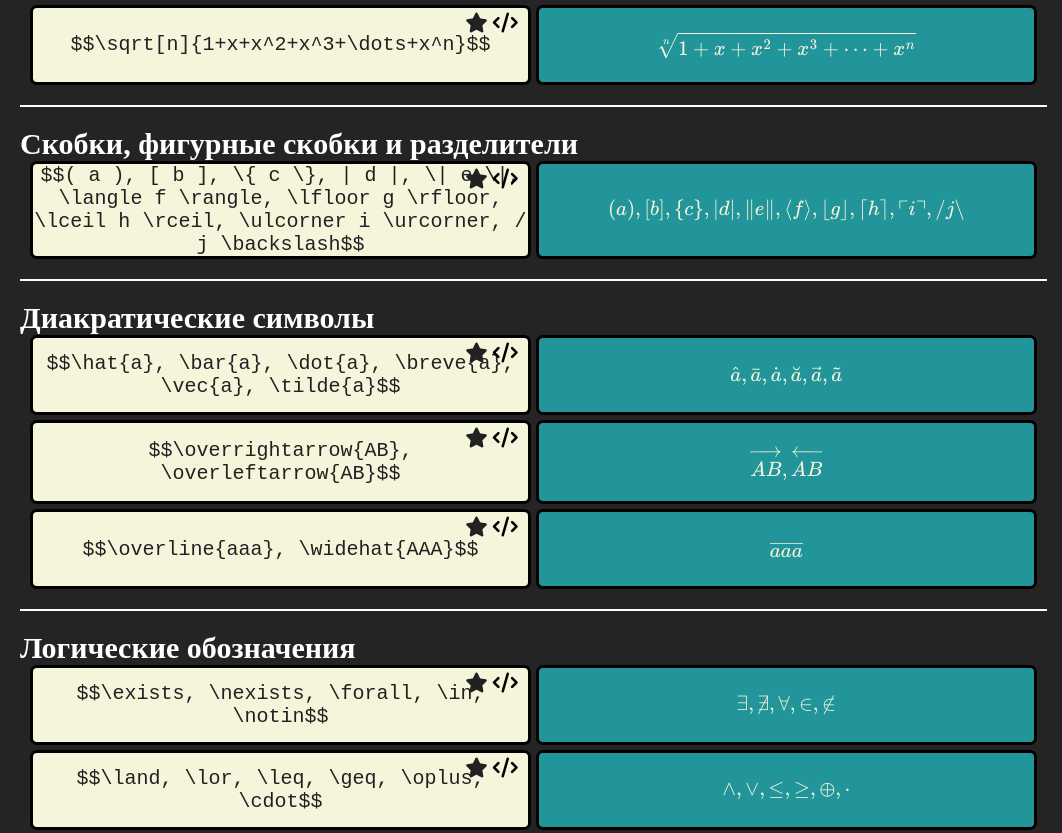
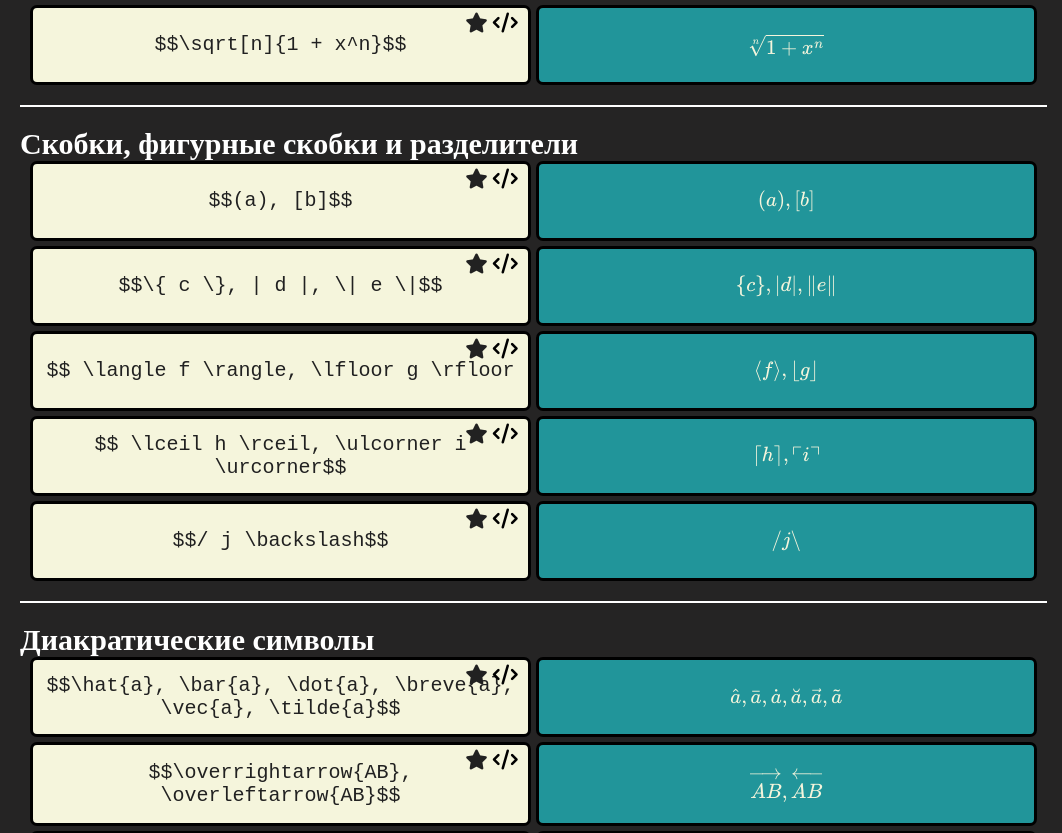
Before and after one commit to wenos/wenos.github.io, a plain HTML site: page math.html in a window 1280 px wide. Shown: the part 3735-4568 px from the top of the page, 0-1062 px from the left. Drawn offline with nearby package versions, Linux system fonts and the light colour scheme; a web font is replaced by a local one.

Commit message:
поправил страницы с математикой и обработкой текста

```diff
--- a/math.html
+++ b/math.html
@@ -267,9 +267,9 @@
             <div class="latex-result">$$\sqrt{a}$$</div>
         </div>
         <div class="box-for-code">
-            <div class="latex-code"><code>$$\sqrt[n]{1+x+x^2+x^3+\dots+x^n}$$</code></div>
+            <div class="latex-code"><code>$$\sqrt[n]{1 + x^n}$$</code></div>
             <div class="vertical-line"></div>
-            <div class="latex-result">$$\sqrt[n]{1+x+x^2+x^3+\dots+x^n}$$</div>
+            <div class="latex-result">$$\sqrt[n]{1 +x^n}$$</div>
         </div>
 
         <div class="line"></div>
@@ -277,21 +277,43 @@
 
         <h2>Скобки, фигурные скобки и разделители</h2>
         <div class="box-for-code">
-            <div class="latex-code"><code>$$( a ), [ b ], \{ c \}, | d |, \| e \|,
-                \langle f \rangle, \lfloor g \rfloor,
-                \lceil h \rceil, \ulcorner i \urcorner,
-                / j \backslash$$</code></div>
+            <div class="latex-code"><code>$$(a), [b]$$</code></div>
             <div class="vertical-line"></div>
-            <div class="latex-result">$$( a ), [ b ], \{ c \}, | d |, \| e \|,
-                \langle f \rangle, \lfloor g \rfloor,
-                \lceil h \rceil, \ulcorner i \urcorner,
+            <div class="latex-result">$$(a), [b]$$
+            </div>
+        </div>
+
+        <div class="box-for-code">
+            <div class="latex-code"><code>$$\{ c \}, | d |, \| e \|$$</code></div>
+            <div class="vertical-line"></div>
+            <div class="latex-result">$$ \{ c \}, | d |, \| e \|$$
+            </div>
+        </div>
+
+        <div class="box-for-code">
+            <div class="latex-code"><code>$$
+                \langle f \rangle, \lfloor g \rfloor</code></div>
+            <div class="vertical-line"></div>
+            <div class="latex-result">$$ \langle f \rangle, \lfloor g \rfloor$$
+            </div>
+        </div>
+
+        <div class="box-for-code">
+            <div class="latex-code"><code>$$
+                \lceil h \rceil, \ulcorner i \urcorner$$</code></div>
+            <div class="vertical-line"></div>
+            <div class="latex-result">$$ \lceil h \rceil, \ulcorner i \urcorner$$
+            </div>
+        </div>
+
+        <div class="box-for-code">
+            <div class="latex-code"><code>$$/ j \backslash$$</code></div>
+            <div class="vertical-line"></div>
+            <div class="latex-result">$$
                 / j \backslash$$
             </div>
         </div>
-
-
         <div class="line"></div>
-
         <h2>Диакратические символы</h2>
         <div class="box-for-code">
             <div class="latex-code"><code>$$\hat{a}, \bar{a}, \dot{a}, \breve{a}, \vec{a}, \tilde{a}$$</code></div>
--- a/style.css
+++ b/style.css
@@ -555,6 +555,7 @@ footer .container_footer .sec p {
     footer .container_footer {
         grid-template-columns: 1fr 1fr;
     }
+
 }
 
 
@@ -562,11 +563,16 @@ footer .container_footer .sec p {
     footer .container_footer {
         grid-template-columns: 1fr;
     }
+    footer .content_grid_footer .container_footer {
+        padding-left: 40px;
+    }
 }
 
 .aboutus {
     word-break: break-all;
 }
+
+
 
 
 .main-content * {
```
Also changed, not shown: firstPage.html (+1 -1 lines), text_edit.html (+6 -6 lines).
